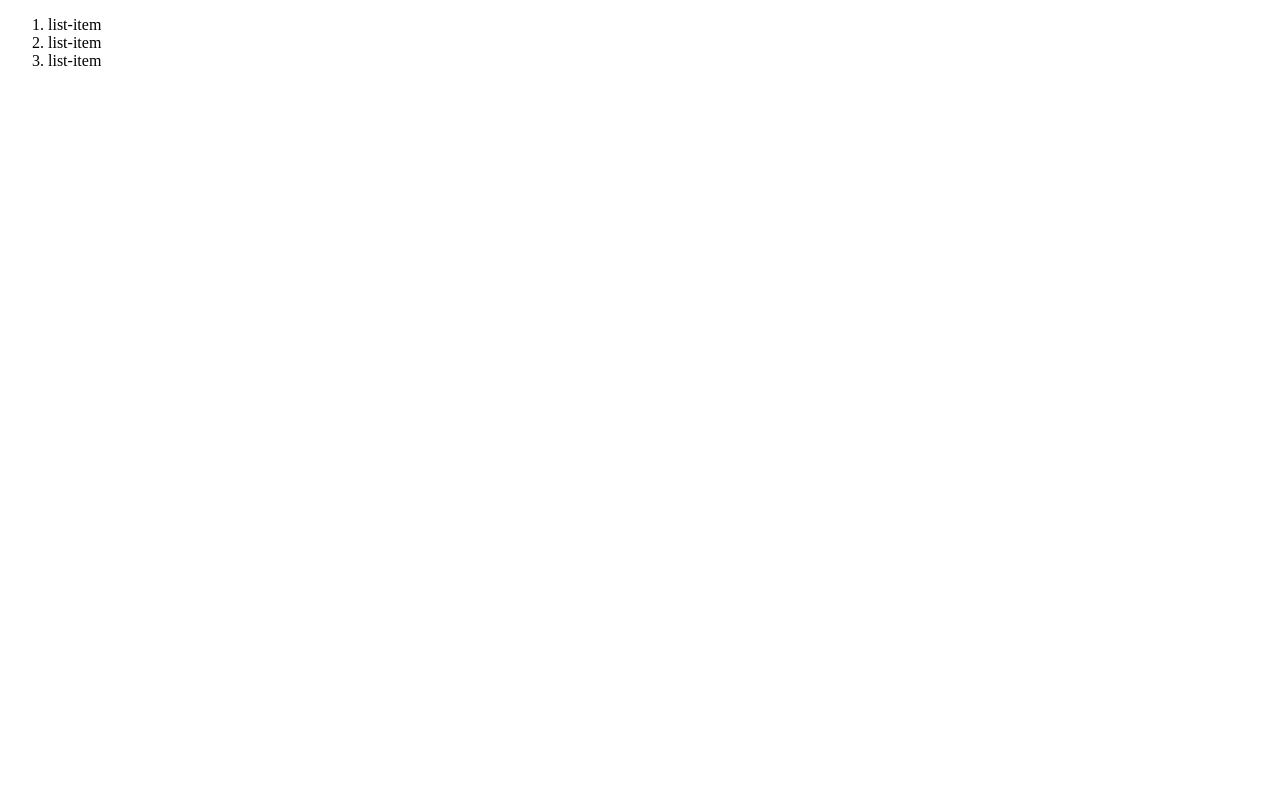
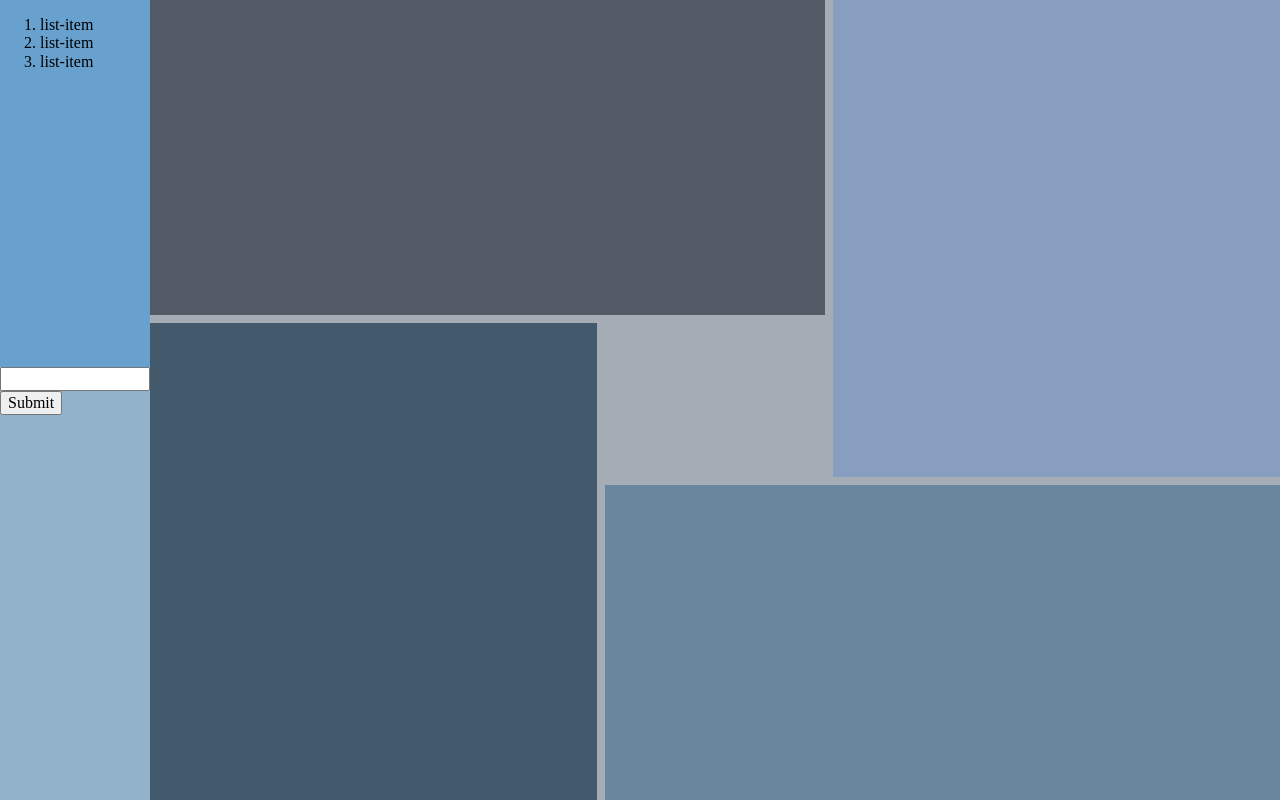
Before and after one commit to KevinKra/practice-site-01, a plain HTML site: page index.html in a window 1280 px wide. Drawn offline with Linux system fonts and the light colour scheme.

Commit message:
Create base layout

```diff
--- a/index.html
+++ b/index.html
@@ -4,8 +4,9 @@
 	<meta charset="UTF-8">
 	<title>Document</title>
 	<link rel="stylesheet" type="text/css" href="styles.css">
+	<link rel="stylesheet" type="text/css" href="normalize.css">
 </head>
-<body>
+<body class="document-content">
 	<header class="header-content">
 		<nav>
 			<ol>
@@ -16,13 +17,18 @@
 		</nav>
 	</header>
 	<main class="main-content">
-		<section class="image image-section1"></section>
-		<section class="image image-section2"></section>
-		<section class="image image-section3"></section>
-		<section class="image image-section4"></section>
+		<section class="image image-section-1"></section>
+		<section class="image image-section-2"></section>
+		<section class="image image-section-3"></section>
+		<section class="image image-section-4"></section>
 	</main>
 	<footer class="footer-content">
-		<article class="footer-article"></article>
+		<form class="footer-form">
+			<label for="">
+				<input type="text" class="text-input" id="text">
+			</label>
+			<button id="submit">Submit</button>
+		</form>
 	</footer>
 </body>
 </html>
--- a/styles.css
+++ b/styles.css
@@ -0,0 +1,66 @@
+*:before, *:after, * {
+	box-sizing: border-box;
+}
+
+body {
+	height: 100vh;
+}
+
+.document-content {
+	display: grid;
+	grid-template-columns: 150px repeat(3, 1fr);
+	grid-template-rows: 150px repeat(3, 1fr);
+}
+
+/* === HEADER === */
+.header-content {
+	background-color: #69a1ce;
+	grid-column: 1 / 2;
+	grid-row: 1 / 3;
+}
+
+/* === MAIN === */
+.main-content {
+	background-color: #a6acb5;
+	grid-row: 1 / 7;
+	grid-column: 2 / 7;
+	display: grid;
+	grid-template-columns: repeat(5, 1fr);
+	grid-template-rows: repeat(5, 1fr);
+	grid-gap: .5rem;
+}
+
+.image-section-1 {
+	background-color: #525a66;
+	grid-column: 1 / 4;
+	grid-row: 1 / 3;
+}
+
+.image-section-2 {
+	background-color: #879ec1;
+	grid-column: 4 / 6;
+	grid-row: 1 / 4;
+}
+
+.image-section-3 {
+	background-color: #435a6d;
+	grid-column: 1 / 3;
+	grid-row: 3 / 6;
+}
+
+.image-section-4 {
+	background-color: #69869e;
+	grid-column: 3 / 6;
+	grid-row: 4 / 6;
+}
+
+/* === FOOTER === */
+.footer-content {
+	background-color: #92b2cc;
+	grid-column: 1 / 2;
+	grid-row: 3 / 5;
+}
+
+.text-input {
+	width: 100%;
+}
```
